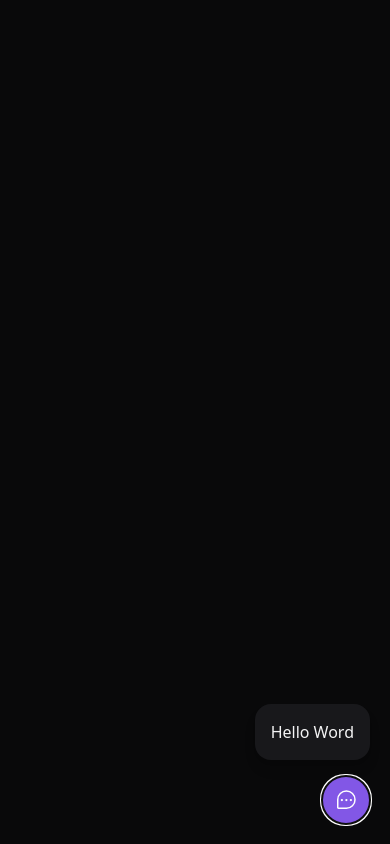
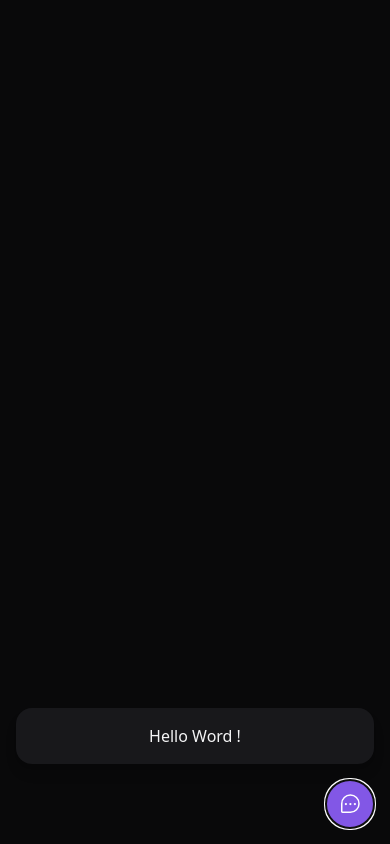
Before and after one commit to Givaild/web, a React (Vite) app: page / in a window 390 px wide. Both pictures are taken after a click on the button "Feedback". Built offline with nearby package versions, Linux system fonts and the light colour scheme.

Commit message:
fix/responsive/Form/Button

```diff
--- a/src/components/Widget.tsx
+++ b/src/components/Widget.tsx
@@ -6,7 +6,7 @@
 
 
     return (
-       <Popover className='absolute bottom-5 right-5 flex flex-col items-end'>
+       <Popover className='absolute bottom-4 right-4 md:bottom-8 md:right-8 flex flex-col items-end'>
             <Popover.Panel>
                 <WidgetForm />
             </Popover.Panel>
--- a/src/components/WidgetForm.tsx
+++ b/src/components/WidgetForm.tsx
@@ -1,8 +1,8 @@
 export function WidgetForm(){
     return(
-        <div className="bg-zinc-900 p-4 relative rounded-2xl mb-4 flex flex-col items-center shadow-lg">
+        <div className="bg-zinc-900 p-4 relative rounded-2xl mb-4 flex flex-col items-center shadow-lg w-[calc(100vw-2rem)] md:w-auto">
 
-            Hello Word
+            Hello Word !
         </div>
     )
 }
```
